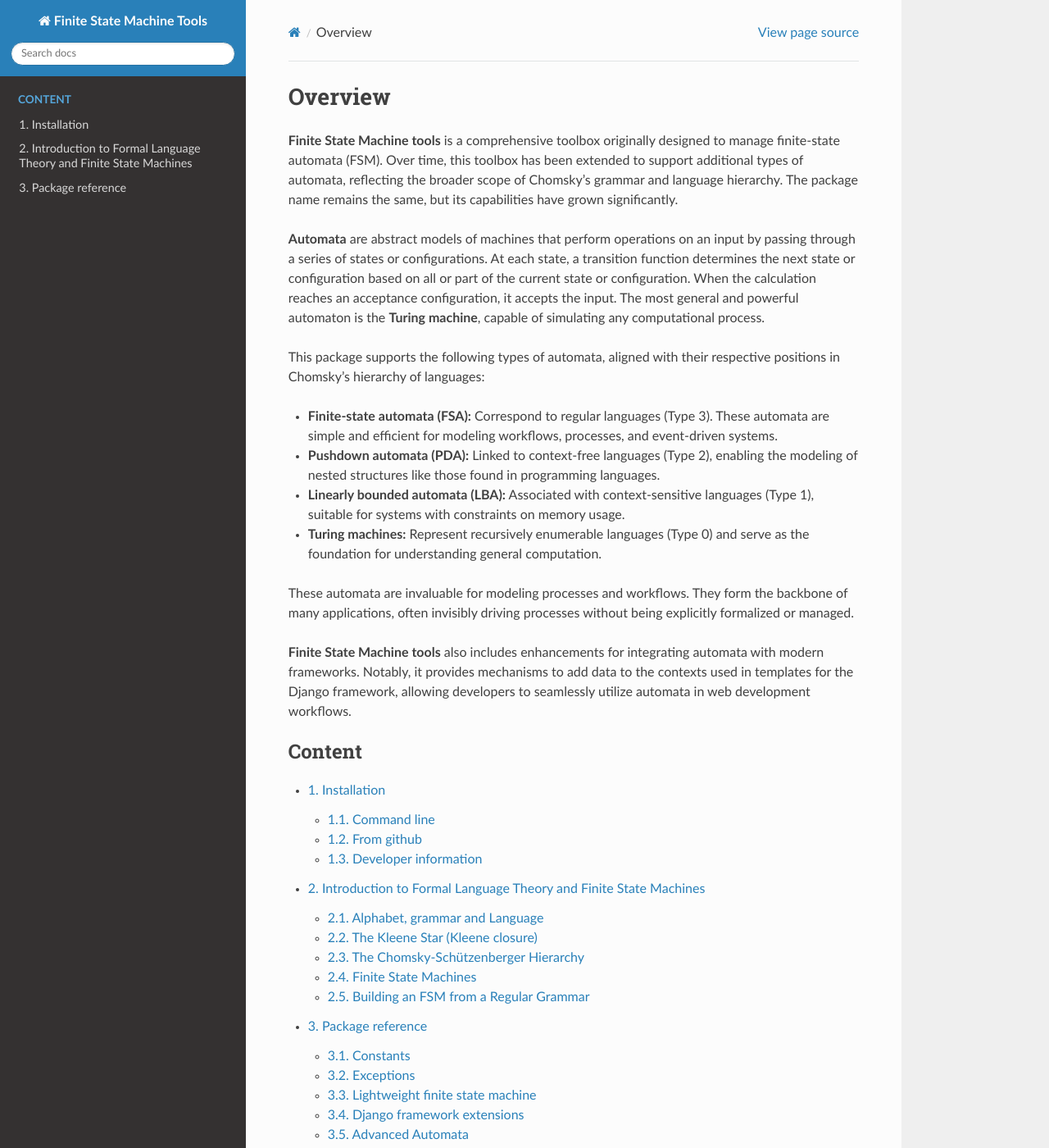
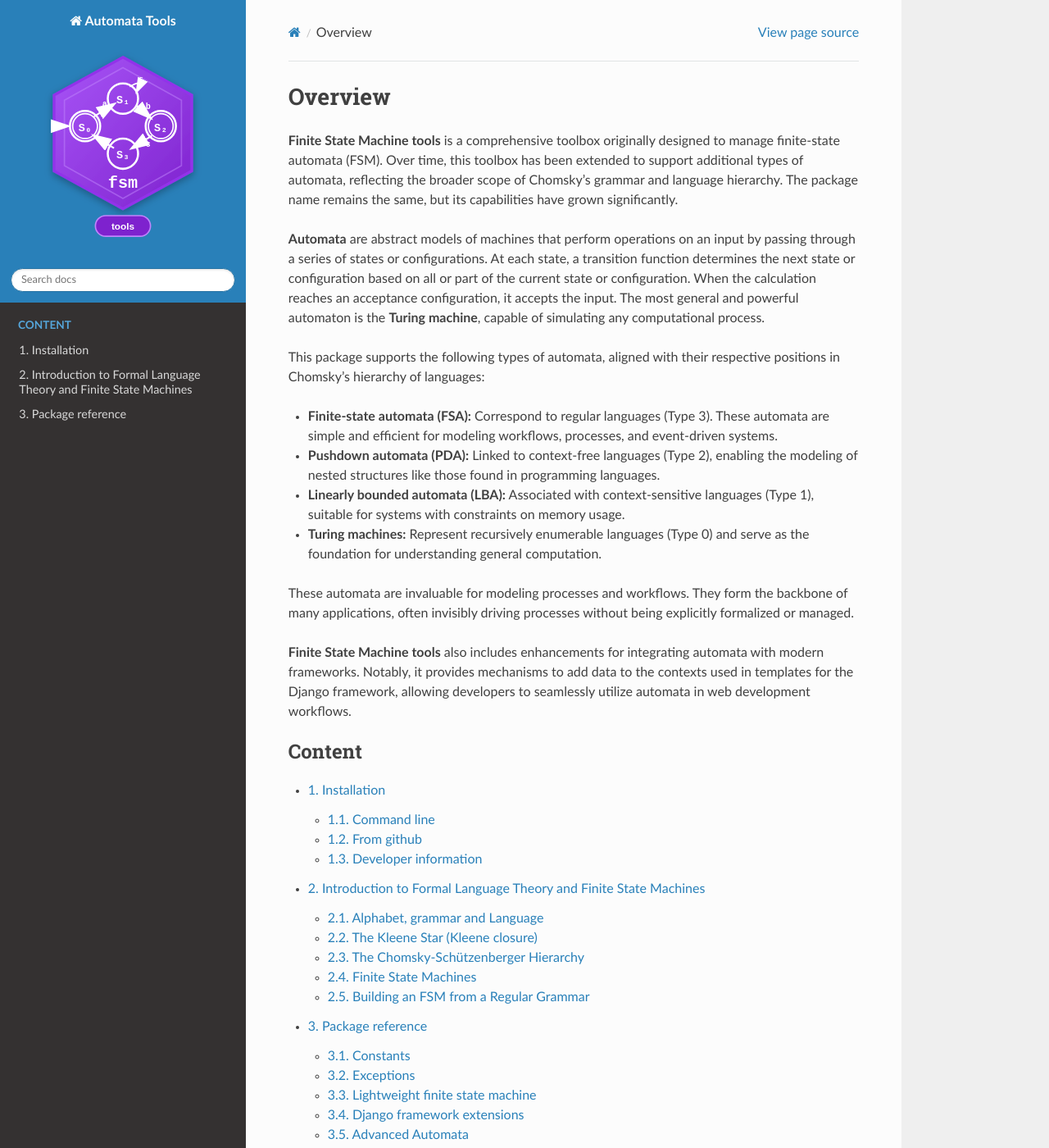
Before and after one commit to biface/automata, a Sphinx documentation site: the page built from docs/source/index.rst, in a window 1280 px wide and 1400 px high. Shown: the whole window at 82% size. Built offline with Sphinx 7.4.7 and the Read the Docs theme 3.1.0, drawn with Linux system fonts in a browser that asks for light colours.

Commit message:
docs: add logo to Sphinx configuration

```diff
--- a/docs/source/conf.py
+++ b/docs/source/conf.py
@@ -9,7 +9,7 @@ import sys
 # -- Project information -----------------------------------------------------
 # https://www.sphinx-doc.org/en/master/usage/configuration.html#project-information
 
-project = 'Finite State Machine Tools'
+project = 'Automata Tools'
 copyright = '2024, biface'
 author = 'biface'
 release = '0.0.1'
@@ -31,7 +31,8 @@ extensions = [
     'sphinx.ext.autosummary',
     'sphinx.ext.todo',
     'sphinx_rtd_theme',
-    'sphinx.ext.mathjax'
+    'sphinx.ext.mathjax',
+    'sphinx.ext.graphviz',
 ]
 
 templates_path = ['source/_templates']
@@ -47,6 +48,8 @@ language = 'en'
 
 html_theme = 'sphinx_rtd_theme'
 html_static_path = ['_static']
+html_logo = '_static/images/logo.svg'
+html_favicon = '_static/images/logo.svg'
 
 mathjax_path = 'https://cdn.jsdelivr.net/npm/mathjax@3/es5/tex-mml-chtml.js'
 mathjax3_config = {'chtml': {'displayAlign': 'left', 'displayIndent': '2em'}}
```
Also changed, not shown: docs/source/_static/images/logo.svg (added).
